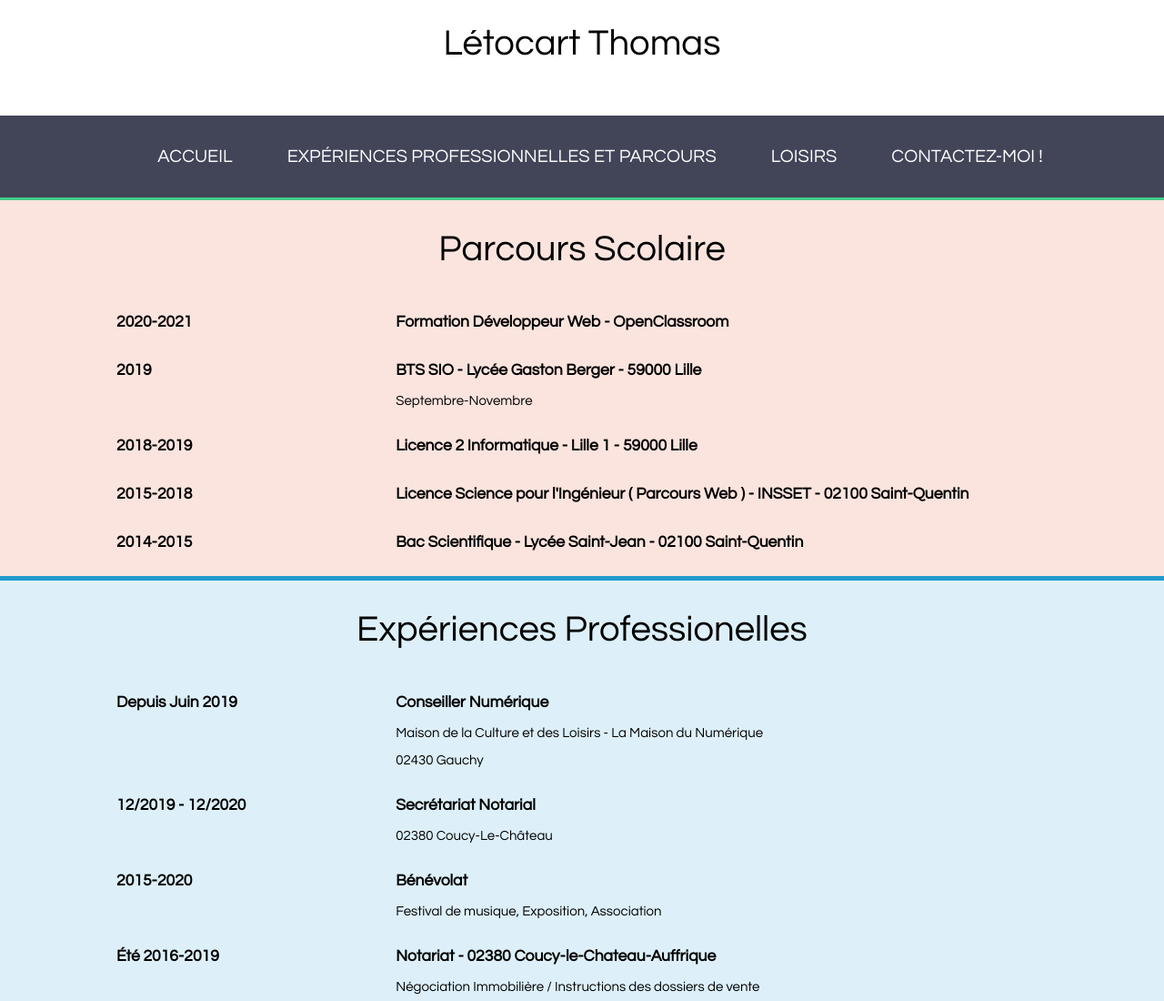
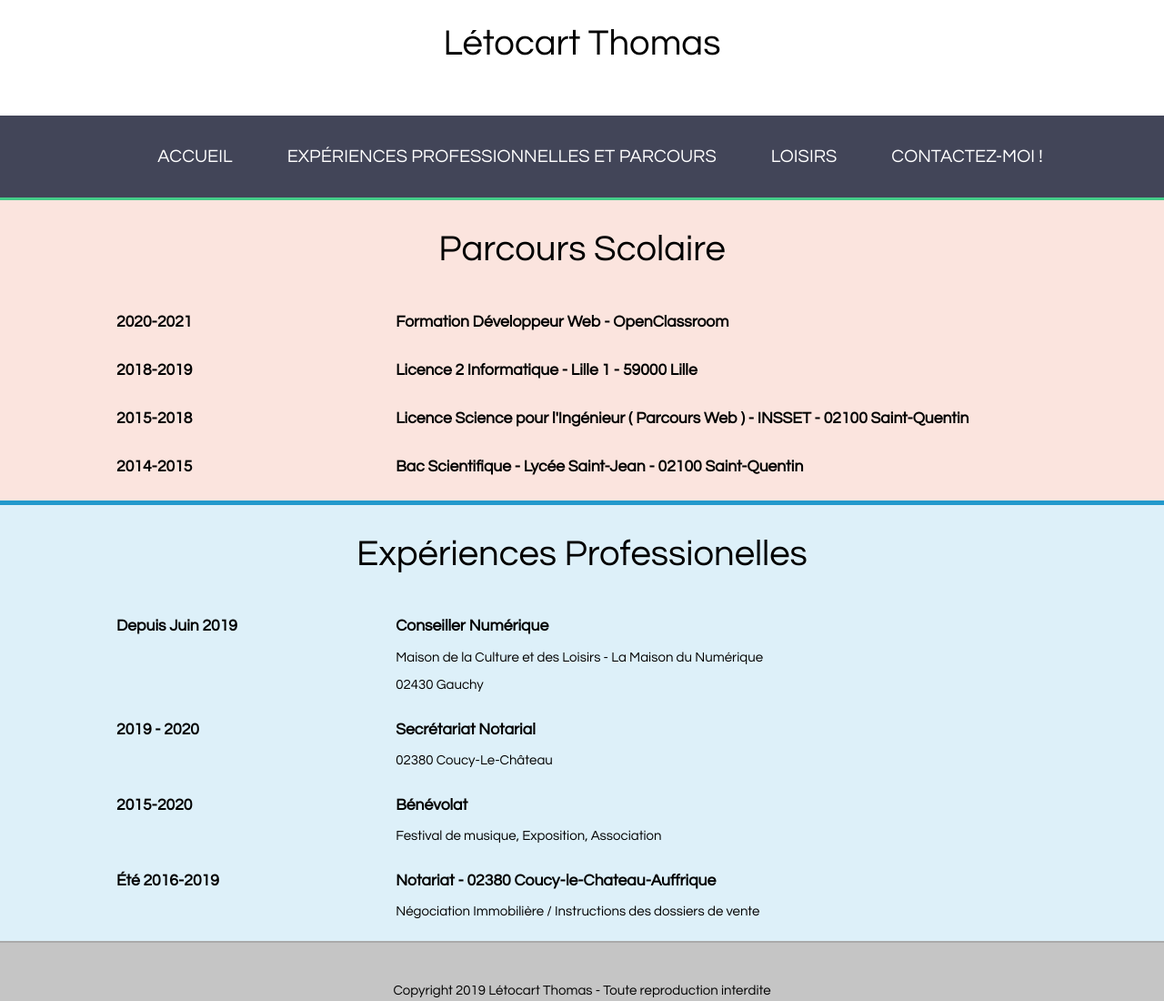
Before and after one commit to TLetocart/TLetocart.github.io, a plain HTML site: page experiences.html in a window 1280 px wide. Shown: the top 1100 px of the page at 91% size. Drawn offline with Linux system fonts and the light colour scheme.

Commit message:
Update experiences.html

```diff
--- a/experiences.html
+++ b/experiences.html
@@ -42,17 +42,6 @@
 						</div>
 						<div class="right">
 							<h3> Formation Développeur Web - OpenClassroom </h3>
-						</div>
-					</div>
-
-
-					<div class="exp">
-						<div class="left">
-							<h3> 2019 </h3>
-						</div>
-						<div class="right">
-							<h3> BTS SIO - Lycée Gaston Berger - 59000 Lille </h3>
-							<p> Septembre-Novembre </p>
 						</div>
 					</div>
 
@@ -101,7 +90,7 @@
 					</div>
 					<div class="exp">
 						<div class="left">
-							<h3> 12/2019 - 12/2020 </h3>
+							<h3> 2019 - 2020 </h3>
 						</div>
 						<div class="right">
 							<h3> Secrétariat Notarial </h3>
```
